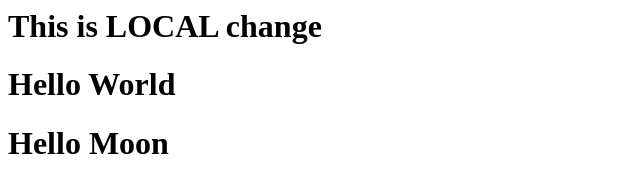
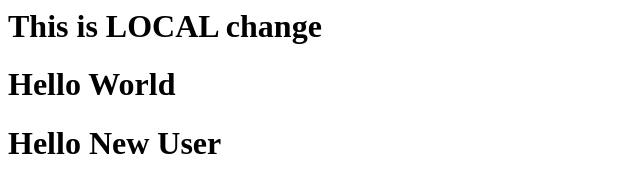
Before and after one commit to PolarProgrammer/testhtml, a plain HTML site: page index.html in a window 1280 px wide. Shown: the whole page, without its empty margins (0-640 px from the left). Drawn offline with Linux system fonts and the light colour scheme.

```diff
--- a/index.html
+++ b/index.html
@@ -7,6 +7,6 @@
 </head>
 <body>
     <h1>Hello World</h1>
-    <h1>Hello Moon</h1>
+    <h1>Hello New User</h1>
 </body>
 </html>
```
